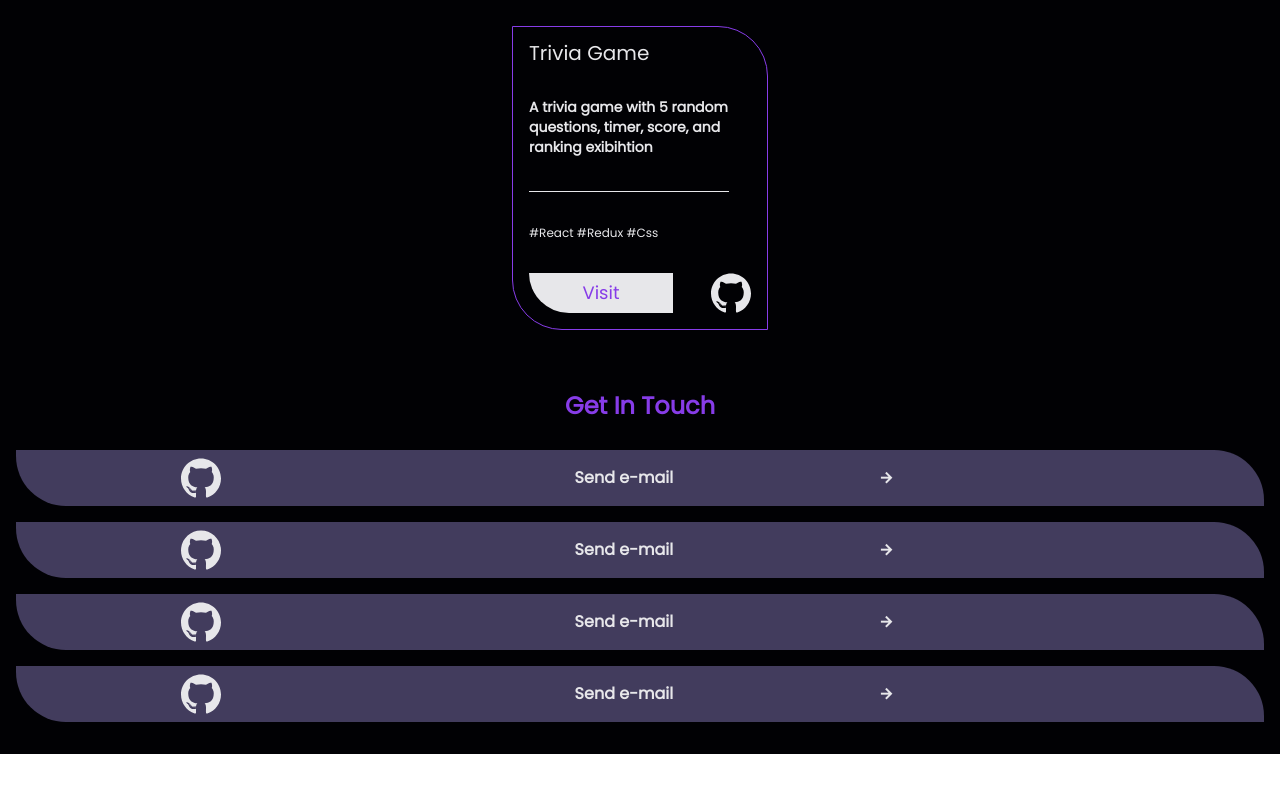
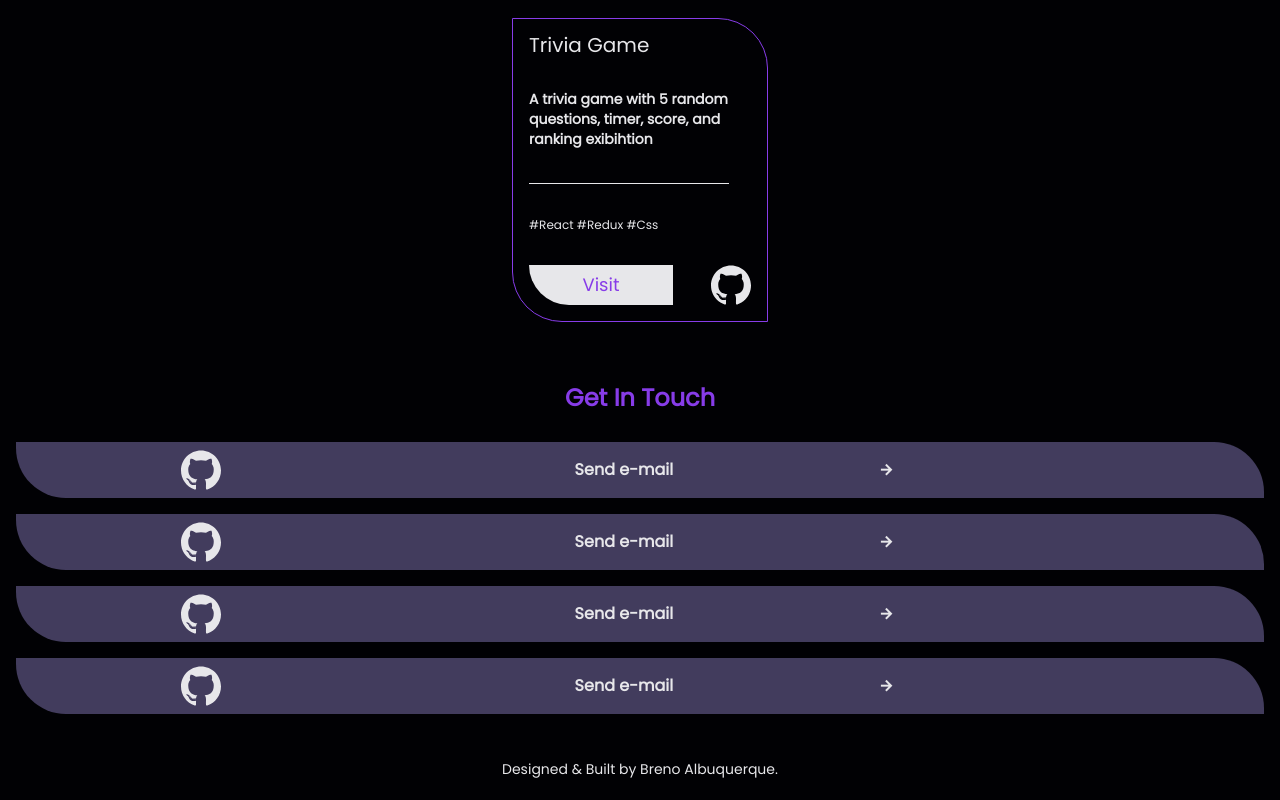
Before and after one commit to Breno-Albuquerque/Breno-Albuquerque.github.io, a React (Create React App) app: page / in a window 1280 px wide. Shown: the part 2248-3048 px from the top of the page. Before the commit the page ends 3002 px from the top, so only its background shows below. Built offline with nearby package versions, Linux system fonts and the light colour scheme.

Commit message:
feat: Contact.js almost done

```diff
--- a/src/components/About.js
+++ b/src/components/About.js
@@ -59,7 +59,7 @@ const List = styled.ul`
   flex-direction: column;
   flex-wrap: wrap;
 
-  height: 160px;
+  height: 152px;
 `
 
 const ListItem = styled.li`
--- a/src/components/Contact.js
+++ b/src/components/Contact.js
@@ -20,6 +20,17 @@ const Title = styled.h2`
   text-align: center;
 `
 
+const Footer = styled.footer`
+  color: ${props => props.theme.white};
+  font-size: 14px;
+
+  margin-top: 48px;
+  margin-bottom: 8px;
+
+  width: 100%;
+  text-align: center;
+`
+
 function Contact() {
   return (
     <Container>
@@ -27,6 +38,7 @@ function Contact() {
       { contacts.map((data) => (
         <ContactCard data={ data } />
       )) }
+      <Footer>Designed & Built by Breno Albuquerque. </Footer>
     </Container>
   )
 }
```
